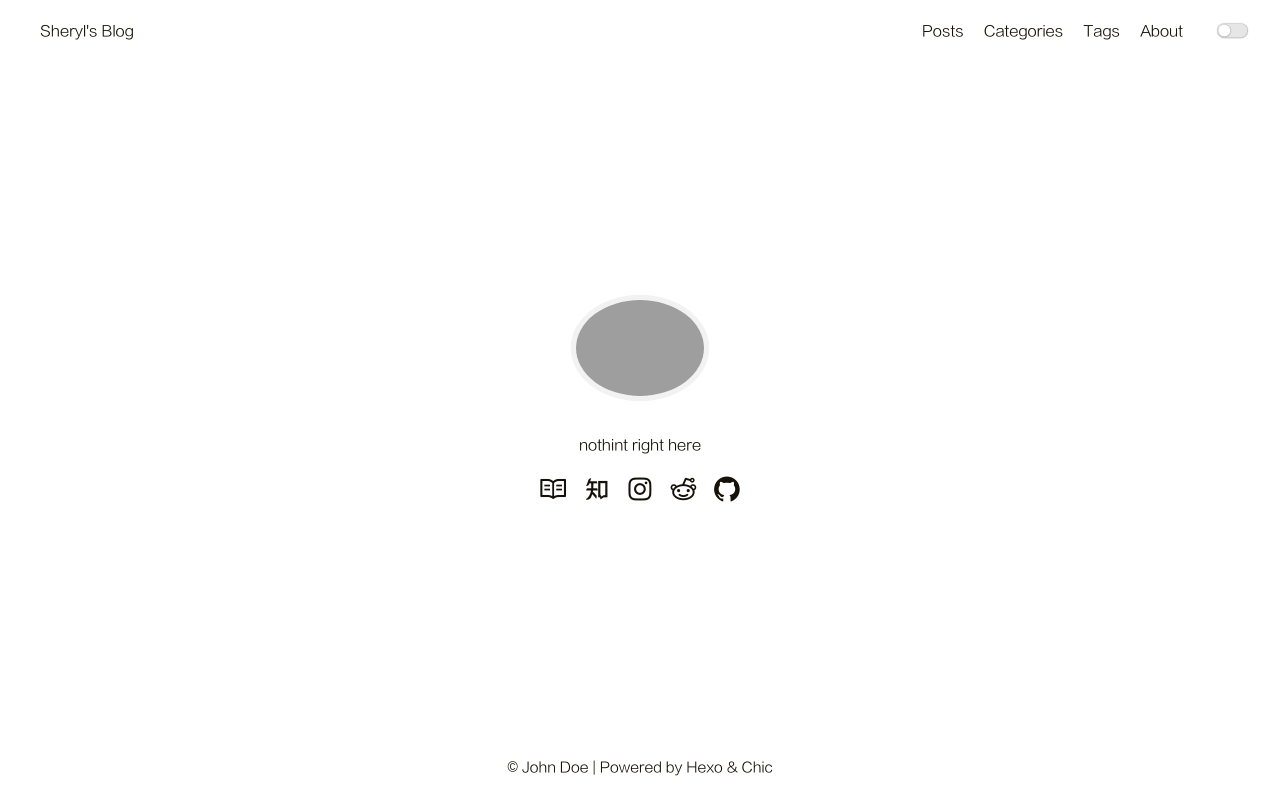
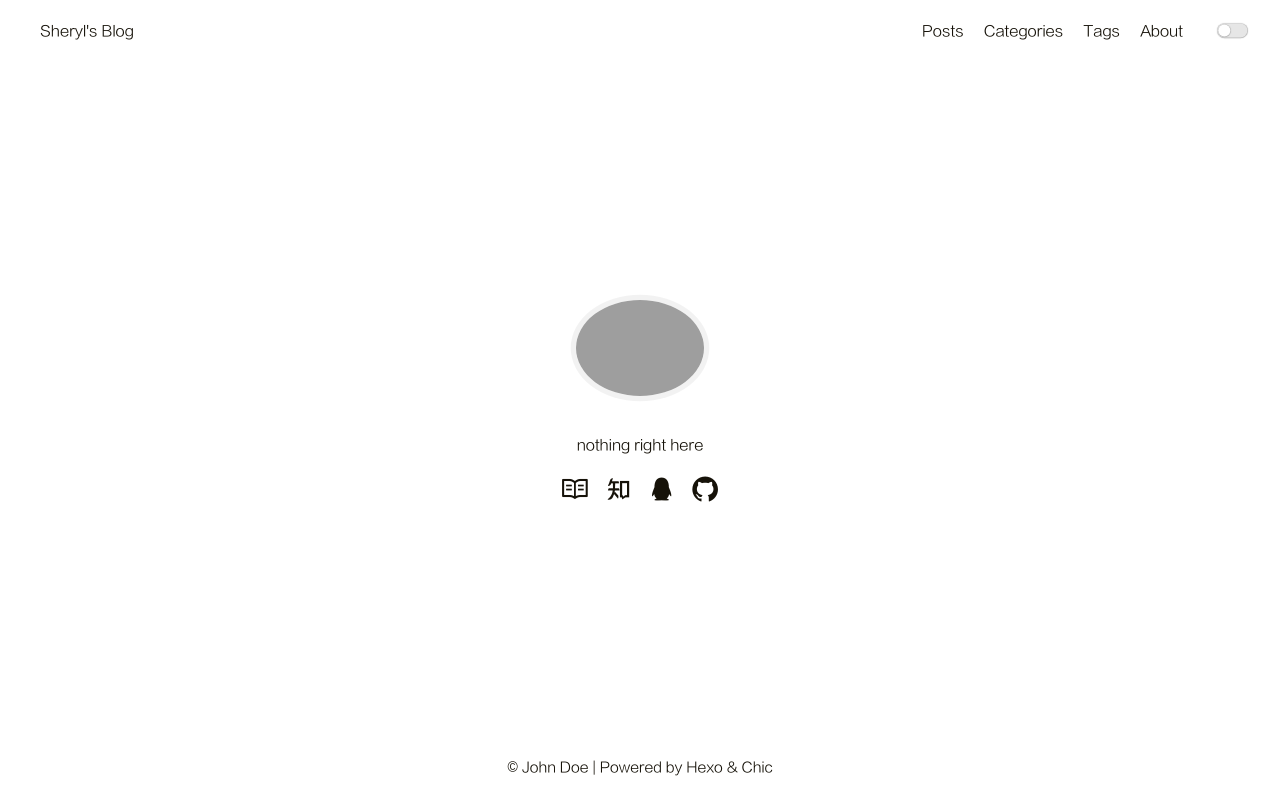
Before and after one commit to ExponentialChiller/ExponentialChiller.github.io, a plain HTML site: page index.html in a window 1280 px wide. Drawn offline with Linux system fonts and the light colour scheme; grey boxes are pictures that could not be loaded.

Commit message:
Site updated: 2022-12-25 17:30:17

```diff
--- a/index.html
+++ b/index.html
@@ -131,7 +131,7 @@
             <a href="/archives"><img src="/image/test.jpg"></a>
         </div>
         <div class="nickname"></div>
-        <div class="description"><p>nothint right here</p>
+        <div class="description"><p>nothing right here</p>
 </div>
         <div class="links">
 
@@ -150,17 +150,10 @@
 
                     </a>
 
-                    <a class="link-item" title="Instagram" href="">
+                    <a class="link-item" title="QQ" href="">
 
 
-                            <i class="iconfont icon-instagram"></i>
-
-                    </a>
-
-                    <a class="link-item" title="Reddit" href="">
-
-
-                            <i class="iconfont icon-reddit"></i>
+                            <i class="iconfont icon-qq"></i>
 
                     </a>
 
```
